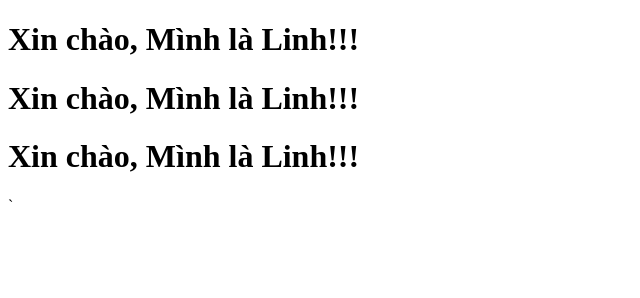
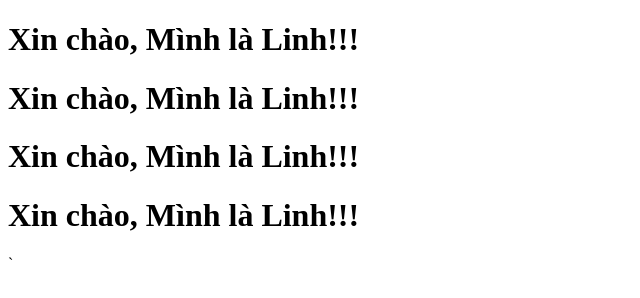
Before and after one commit to nqlinh2205/jenkins_deploy, a plain HTML site: page index.html in a window 1280 px wide. Shown: the whole page, without its empty margins (0-640 px from the left). Drawn offline with Linux system fonts and the light colour scheme.

Commit message:
hello world

```diff
--- a/index.html
+++ b/index.html
@@ -9,5 +9,6 @@
     <h1>Xin chào, Mình là Linh!!!</h1>
     <h1>Xin chào, Mình là Linh!!!</h1>
     <h1>Xin chào, Mình là Linh!!!</h1>
+    <h1>Xin chào, Mình là Linh!!!</h1>
 </body>
 </html>`
```
